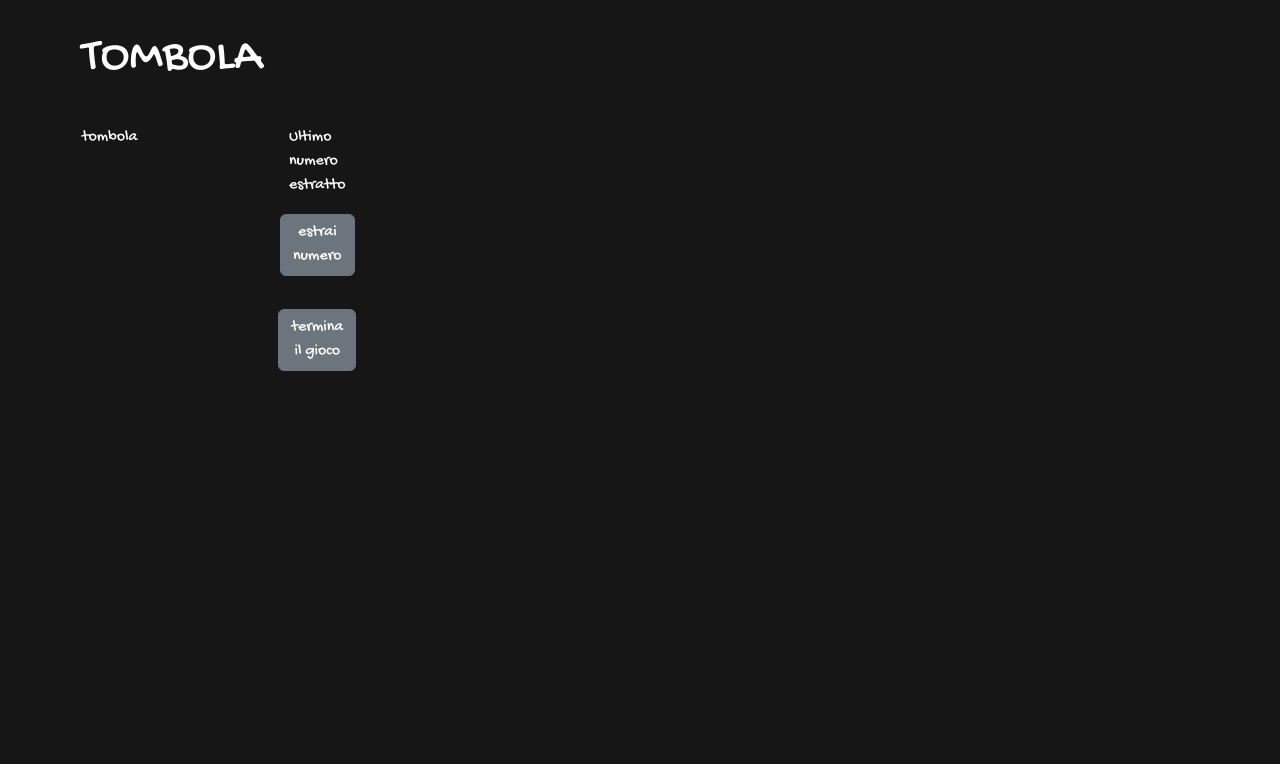
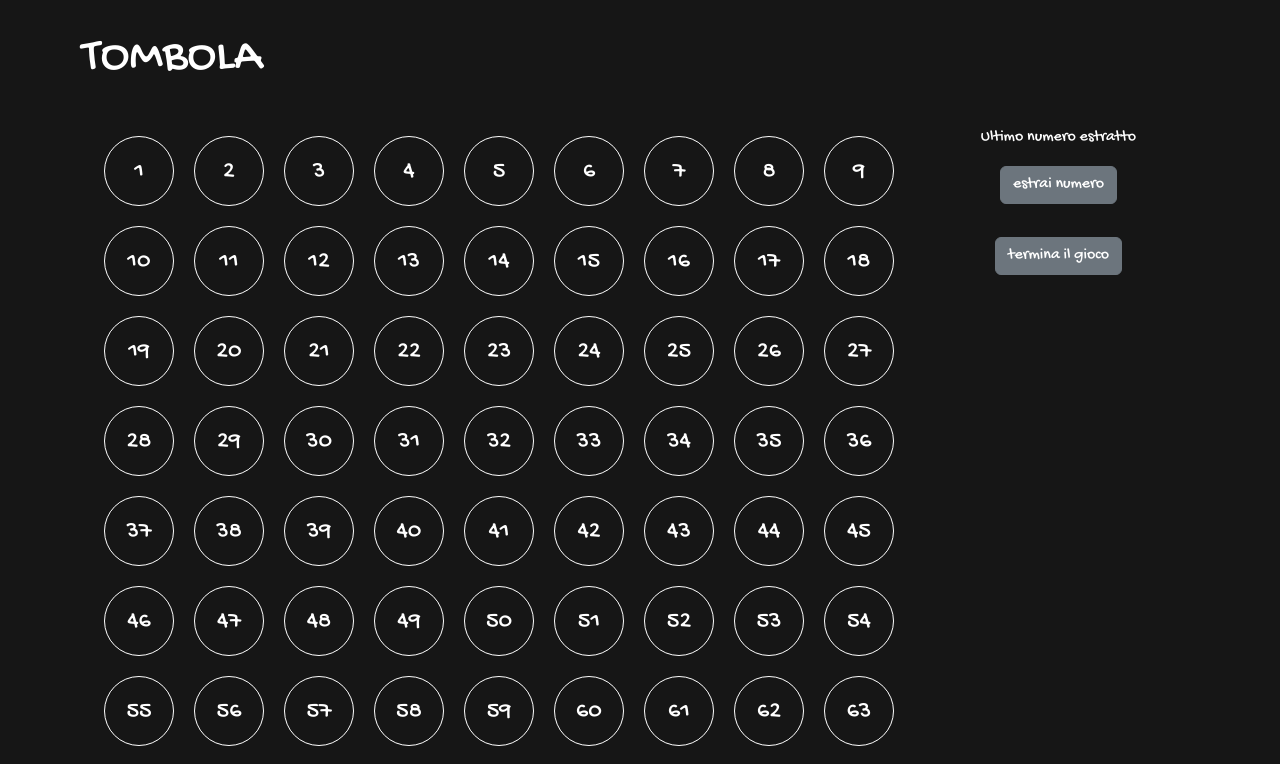
Before and after one commit to DanielaEsposito/web-tombola, a React (Vite) app: page /game in a window 1280 px wide. Shown: the top 764 px of the page. Built offline with nearby package versions, Linux system fonts and the light colour scheme; a web font is replaced by a local one.

Commit message:
add numbers

```diff
--- a/src/assets/pages/GamePage.jsx
+++ b/src/assets/pages/GamePage.jsx
@@ -1,9 +1,23 @@
 export default function GamePage() {
+  let numbers = [];
+  for (let i = 1; i <= 90; i++) {
+    numbers.push(i);
+  }
+  //console.log(numbers);
   return (
     <main className="main-content">
-      <div className="container d-flex">
-        <div className="row">
-          <div className="col-9">tombola</div>
+      <div className="container d-flex ">
+        <div className="col-9">
+          <div className="container d-flex flex-wrap">
+            {numbers.map((num) => {
+              return (
+                <div key={num} className="singleNum">
+                  <span className="num">{num}</span>
+                </div>
+              );
+            })}
+          </div>
+        </div>
         <div className="col-3">
           <div className="container d-flex flex-column  align-items-center">
             <p>Ultimo numero estratto</p>
@@ -14,7 +28,6 @@ export default function GamePage() {
           </div>
         </div>
       </div>
-      </div>
     </main>
   );
 }
--- a/src/css/index.css
+++ b/src/css/index.css
@@ -74,6 +74,18 @@ header {
 .main-content {
   min-height: 100vh;
 }
+.singleNum {
+  width: 70px;
+  height: 70px;
+  text-align: center;
+  padding: 17px;
+  border: 1px solid white;
+  border-radius: 100%;
+  margin: 10px;
+}
+.num {
+  font-size: 1.5rem;
+}
 /*FOOTER*/
 .footer {
   color: white;
--- a/src/main.jsx
+++ b/src/main.jsx
@@ -6,8 +6,4 @@ import "bootstrap/dist/css/bootstrap.min.css";
 import * as bootstrap from "bootstrap";
 import App from "./App.jsx";
 
-createRoot(document.getElementById("root")).render(
-  <StrictMode>
-    <App />
-  </StrictMode>
-);
+createRoot(document.getElementById("root")).render(<App />);
```
Lines whose indentation alone changed are shown as unchanged.
